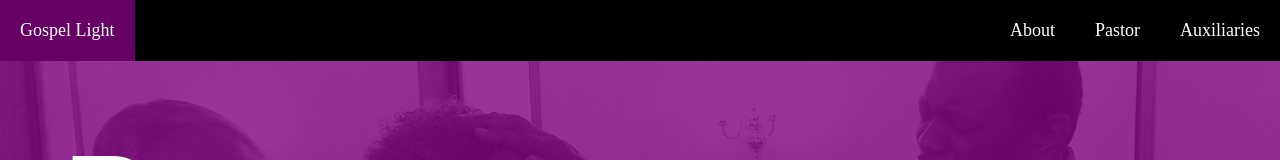
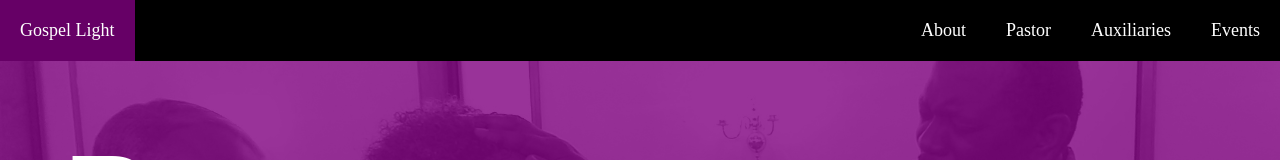
Before and after one commit to gospellight/gospellight.github.io, a plain HTML site: page pastor.html in a window 1280 px wide. Shown: the top 160 px of the page. Drawn offline with nearby package versions, Linux system fonts and the light colour scheme; a web font is replaced by a local one.

Commit message:
Update pastor.html

```diff
--- a/pastor.html
+++ b/pastor.html
@@ -20,8 +20,8 @@
 			  <div class="bar2"></div>
 			  <div class="bar3"></div>
 			</div>
-<!-- 			<li class="end"><a href="contact.html">Contact Us</a></li>
-			<li><a href="events.html">Events</a></li> -->
+<!-- 			<li class="end"><a href="contact.html">Contact Us</a></li> -->
+			<li><a href="events.html">Events</a></li>
 			<li><a href="aux.html">Auxiliaries</a></li>
 			<li><a href="pastor.html">Pastor</a></li>
 			<li><a href="about.html">About</a></li>
```
